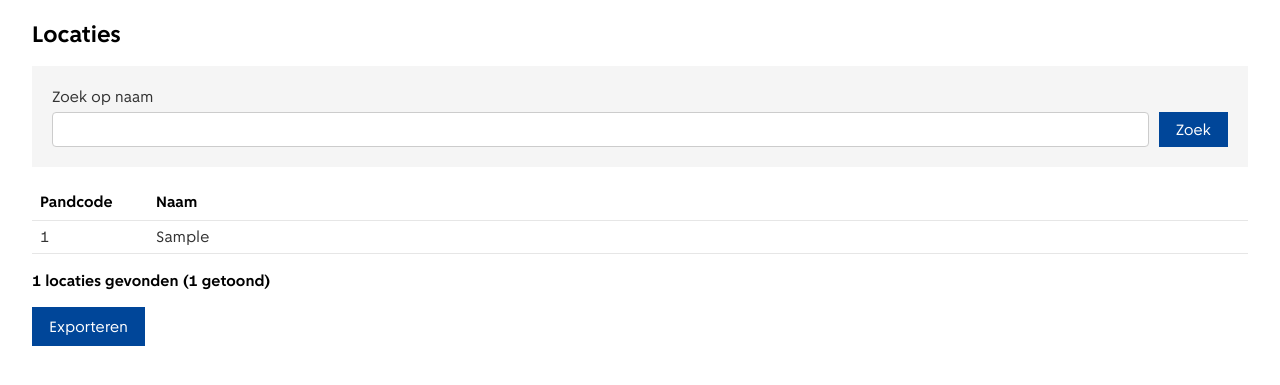
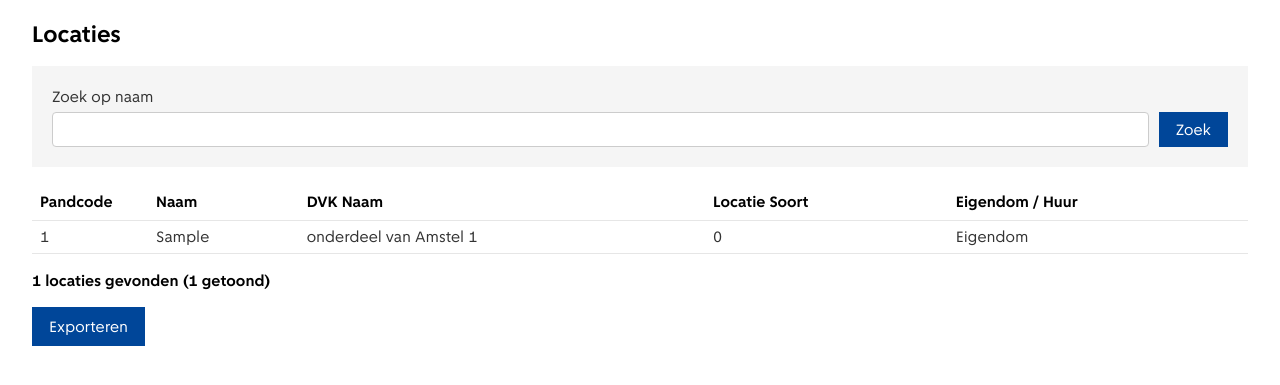
Before and after one commit to Amsterdam/fb-locatielijst, a Django app: page /fblocatie/ in a window 1280 px wide. Shown: the part 141-526 px from the top of the page. Run offline with Django 5.2, Linux system fonts and the light colour scheme; a user stored in the database is signed in; data comes from the database, SQL or seed files in the repository; tables that the repository leaves empty hold one stand-in row (values such as "Sample post"); parts of the project's set-up code (start-up, migrations or seed data) failed here and were passed over.

Commit message:
Add three columns to list view

```diff
--- a/src/fblocatie/templates/fblocatie/locations/location-list.html
+++ b/src/fblocatie/templates/fblocatie/locations/location-list.html
@@ -59,6 +59,33 @@
                         {% endif %}
                     </a>
                 </th>
+                <th scope="col">
+                    <a href="?{% set_query request 'order_by' 'dvk_naam__name' %}">
+                        DVK Naam
+                        {% get_order request 'dvk_naam__name' as order_dvk_naam %}
+                        {% if order_dvk_naam %}
+                            {% include "includes/order-icon.html" with direction=order_dvk_naam only %}
+                        {% endif %}
+                    </a>
+                </th>
+                <th scope="col">
+                    <a href="?{% set_query request 'order_by' 'locatie_soort__name' %}">
+                        Locatie Soort
+                        {% get_order request 'locatie_soort__name' as order_locatie_soort %}
+                        {% if order_locatie_soort %}
+                            {% include "includes/order-icon.html" with direction=order_locatie_soort only %}
+                        {% endif %}
+                    </a>
+                </th>
+                <th scope="col">
+                    <a href="?{% set_query request 'order_by' 'vastgoed__bezit__name' %}">
+                        Eigendom / Huur
+                        {% get_order request 'vastgoed__bezit__name' as order_vastgoed_bezit %}
+                        {% if order_vastgoed_bezit %}
+                            {% include "includes/order-icon.html" with direction=order_vastgoed_bezit only %}
+                        {% endif %}
+                    </a>
+                </th>
             </tr>
         </thead>
         <tbody>
@@ -69,6 +96,15 @@
                 </td>
                 <td>
                     {{ object.naam }}
+                </td>
+                <td>
+                    {{ object.dvk_naam }}
+                </td>
+                <td>
+                    {{ object.locatie_soort }}
+                </td>
+                <td>
+                    {{ object.vastgoed.bezit }}
                 </td>
             </tr>
         {% empty %}
--- a/src/fblocatie/views.py
+++ b/src/fblocatie/views.py
@@ -10,7 +10,7 @@ class LocatieListView(LoginRequiredMixin, ListView):
     paginate_by = 50
 
     def get_queryset(self):
-        queryset = super().get_queryset()
+        queryset = super().get_queryset().select_related("vastgoed", "vastgoed__bezit")
         search_value = (self.request.GET.get("search") or "").strip()
         if search_value:
             queryset = queryset.filter(naam__icontains=search_value)
@@ -23,7 +23,16 @@ class LocatieListView(LoginRequiredMixin, ListView):
 
     def get_ordering(self):
         order_by = self.request.GET.get("order_by")
-        if order_by not in {"naam", "pandcode"}:
+
+        allowed_order_by = {
+            "pandcode",
+            "naam",
+            "dvk_naam__name",
+            "locatie_soort__name",
+            "vastgoed__bezit__name",
+        }
+
+        if order_by not in allowed_order_by:
             order_by = "naam"
 
         prefix = "-" if self.request.GET.get("order") == "desc" else ""
```
